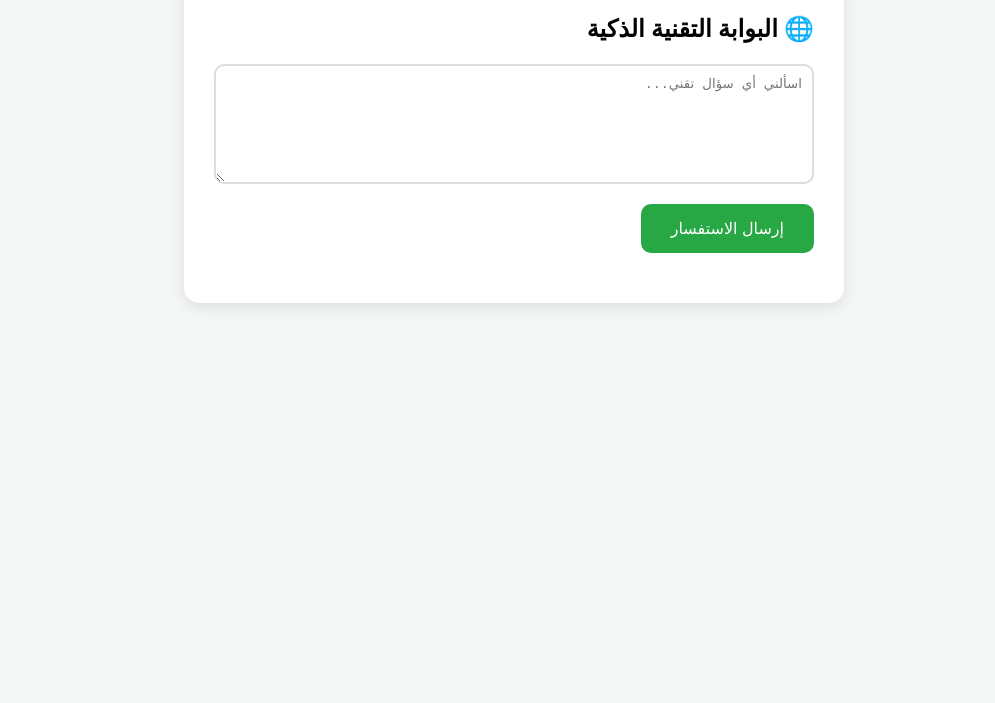
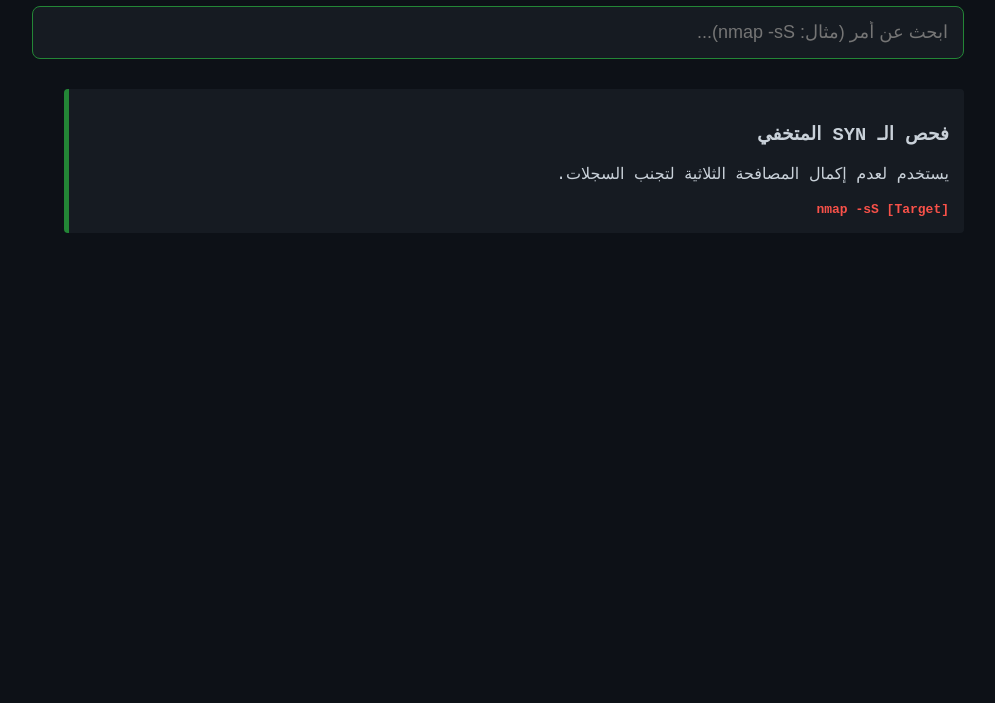
Before and after one commit to gkeehei-a11y/tech-life, a website: page index.html in a window 1280 px wide. Shown: the part 97-800 px from the top of the page, without its empty margins (126-1121 px from the left). Drawn offline with Linux system fonts and the light colour scheme.

Commit message:
Update index.html

```diff
--- a/index.html
+++ b/index.html
@@ -2,39 +2,36 @@
 <html lang="ar" dir="rtl">
 <head>
     <meta charset="UTF-8">
+    <title>KaliDocs AR | موسوعة كالي لينكس</title>
     <style>
-        body { font-family: 'Segoe UI', sans-serif; background-color: #f4f7f6; padding: 50px; display: flex; flex-direction: column; align-items: center; }
-        .chat-box { background: white; padding: 30px; border-radius: 15px; box-shadow: 0 4px 15px rgba(0,0,0,0.1); width: 80%; max-width: 600px; }
-        textarea { width: 100%; height: 120px; border: 2px solid #ddd; border-radius: 10px; padding: 10px; margin-bottom: 15px; box-sizing: border-box; }
-        button { background-color: #28a745; color: white; border: none; padding: 15px 30px; border-radius: 10px; cursor: pointer; font-size: 16px; }
-        #chatHistory { margin-top: 20px; width: 100%; text-align: right; }
-        .msg { background: #e9ecef; padding: 10px; margin: 10px 0; border-radius: 8px; }
+        :root { --bg: #0d1117; --text: #c9d1d9; --accent: #238636; --code-bg: #161b22; }
+        body { background-color: var(--bg); color: var(--text); font-family: 'Courier New', Courier, monospace; margin: 0; padding: 20px; }
+        .container { max-width: 900px; margin: auto; }
+        h1 { color: #58a6ff; text-align: center; }
+        #searchBar { width: 100%; padding: 15px; border-radius: 8px; border: 1px solid var(--accent); background: var(--code-bg); color: white; font-size: 18px; margin-bottom: 20px; }
+        .card { background: var(--code-bg); padding: 15px; margin: 10px 0; border-left: 5px solid var(--accent); border-radius: 4px; }
+        .command { color: #f85149; font-weight: bold; }
     </style>
 </head>
 <body>
-    <div class="chat-box">
-        <h2>🌐 البوابة التقنية الذكية</h2>
-        <textarea id="userInput" placeholder="اسألني أي سؤال تقني..."></textarea>
-        <button onclick="askAI()">إرسال الاستفسار</button>
-        <div id="chatHistory"></div>
+    <div class="container">
+        <h1>KaliDocs AR - دليل المحترفين</h1>
+        <input type="text" id="searchBar" placeholder="ابحث عن أمر (مثال: nmap -sS)..." onkeyup="filterCommands()">
+        <div id="results">
+            <div class="card">
+                <h3>فحص الـ SYN المتخفي</h3>
+                <p>يستخدم لعدم إكمال المصافحة الثلاثية لتجنب السجلات.</p>
+                <code class="command">nmap -sS [Target]</code>
+            </div>
+            </div>
     </div>
 
     <script>
-        async function askAI() {
-            const userInput = document.getElementById('userInput').value;
-            const chatHistory = document.getElementById('chatHistory');
-            chatHistory.innerHTML = '<p>جاري التفكير...</p>' + chatHistory.innerHTML;
-
-            try {
-                const res = await fetch('/api/chat', {
-                    method: 'POST',
-                    headers: { 'Content-Type': 'application/json' },
-                    body: JSON.stringify({ message: userInput })
-                });
-                const data = await res.json();
-                chatHistory.innerHTML = `<div class="msg"><strong>أنت:</strong> ${userInput}<br><strong>المنتدى:</strong> ${data.reply || data.error}</div>` + chatHistory.innerHTML;
-            } catch (error) {
-                chatHistory.innerHTML = '<div class="msg" style="color:red">خطأ في الاتصال بالسيرفر! تأكد من إعدادات الـ API Key في Render</div>' + chatHistory.innerHTML;
+        function filterCommands() {
+            let input = document.getElementById('searchBar').value.toLowerCase();
+            let cards = document.getElementsByClassName('card');
+            for (let i = 0; i < cards.length; i++) {
+                cards[i].style.display = cards[i].innerText.toLowerCase().includes(input) ? "" : "none";
             }
         }
     </script>
```
